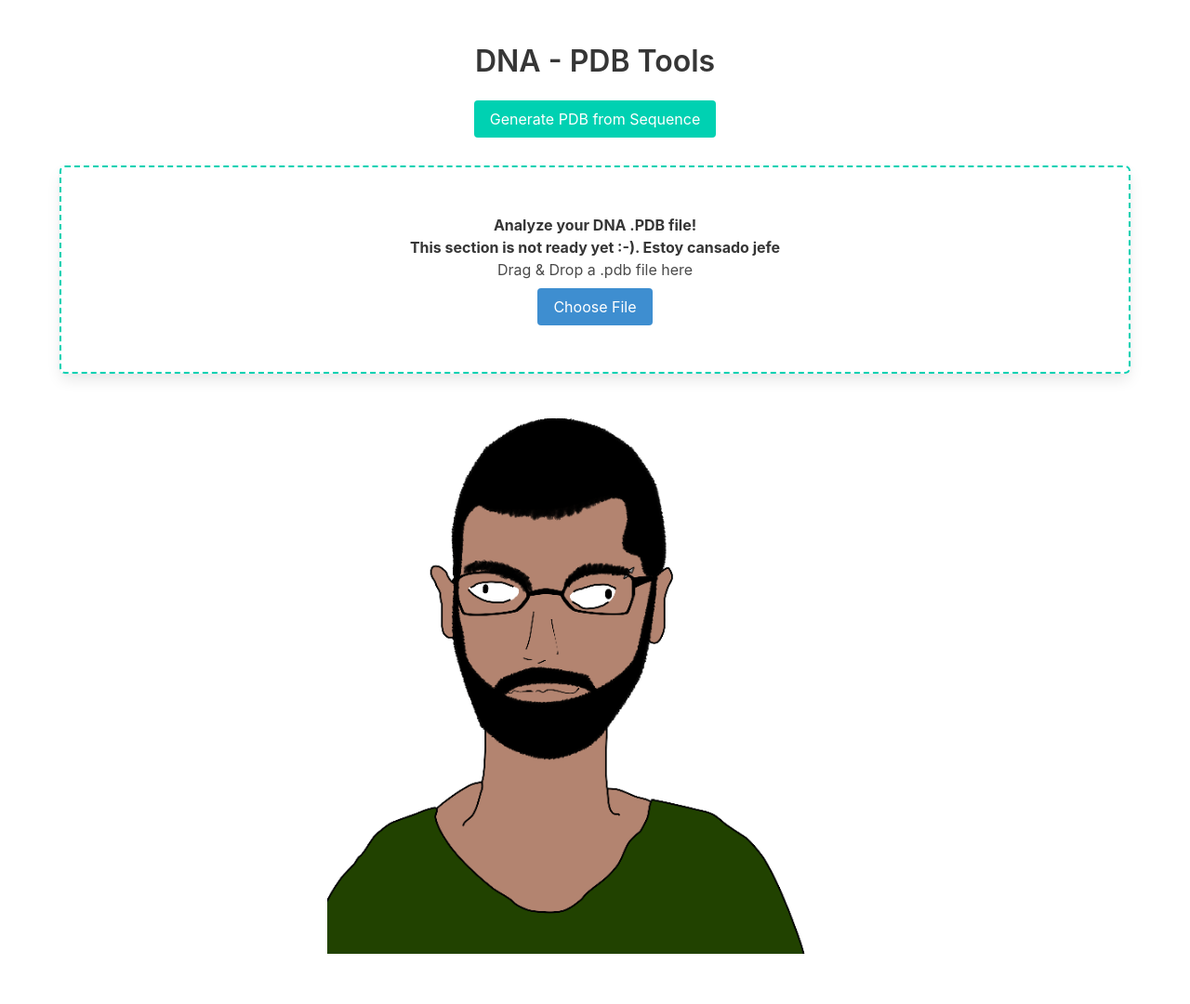
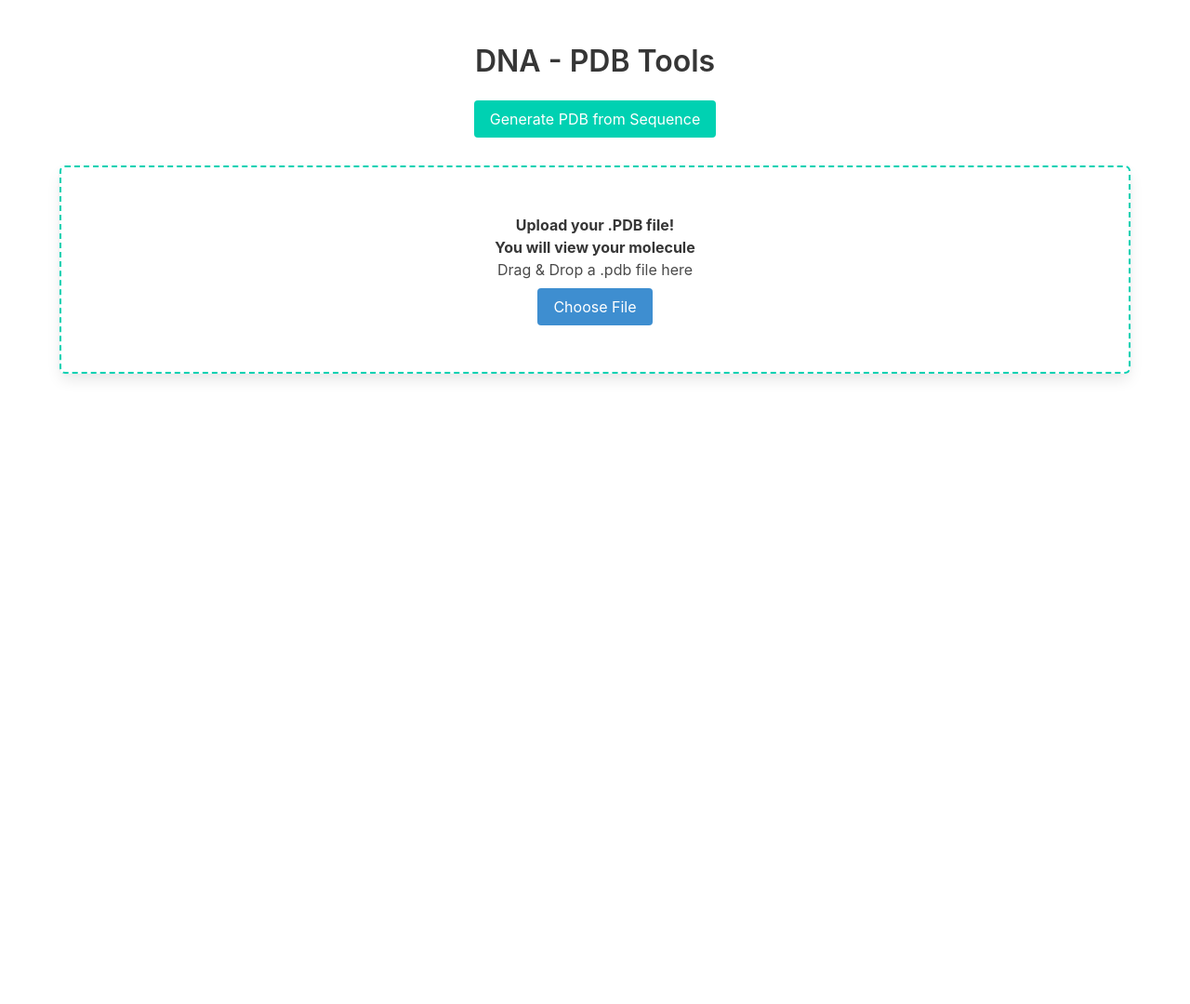
Before and after one commit to Chamiltoniano/dna_tools, a Flask app: page / in a window 1280 px wide. Shown: the whole page at 93% size. After the commit the page ends 408 px from the top, so only its background shows below. Run offline with Flask 3, Linux system fonts and the light colour scheme.

Commit message:
Update index.html
This is enough for now

```diff
--- a/templates/index.html
+++ b/templates/index.html
@@ -49,8 +49,8 @@
 
     <!-- Drag & Drop -->
     <div id="drop-area" class="box">
-        <p><strong>Analyze your DNA .PDB file!</strong></p>
-        <p><strong>This section is not ready yet :-). Estoy cansado jefe</strong></p>
+        <p><strong>Upload your .PDB file!</strong></p>
+        <p><strong>You will view your molecule</strong></p>
         <p>Drag & Drop a .pdb file here</p>
         <input type="file" id="fileElem" accept=".pdb" style="display:none;">
         <button class="button is-info mt-2" onclick="document.getElementById('fileElem').click()">Choose File</button>
@@ -64,10 +64,10 @@
     <p id="status" class="has-text-centered mt-2"></p>
 
     <!-- Imagen fija -->
-    <div class="has-text-centered mt-6">
+ <!--   <div class="has-text-centered mt-6">
         <img id="resultImage" src="{{ url_for('static', filename='image.png') }}"
              alt="Result preview">
-    </div>
+    </div>  -->
 </div>
 
 <!-- Modal -->
```
